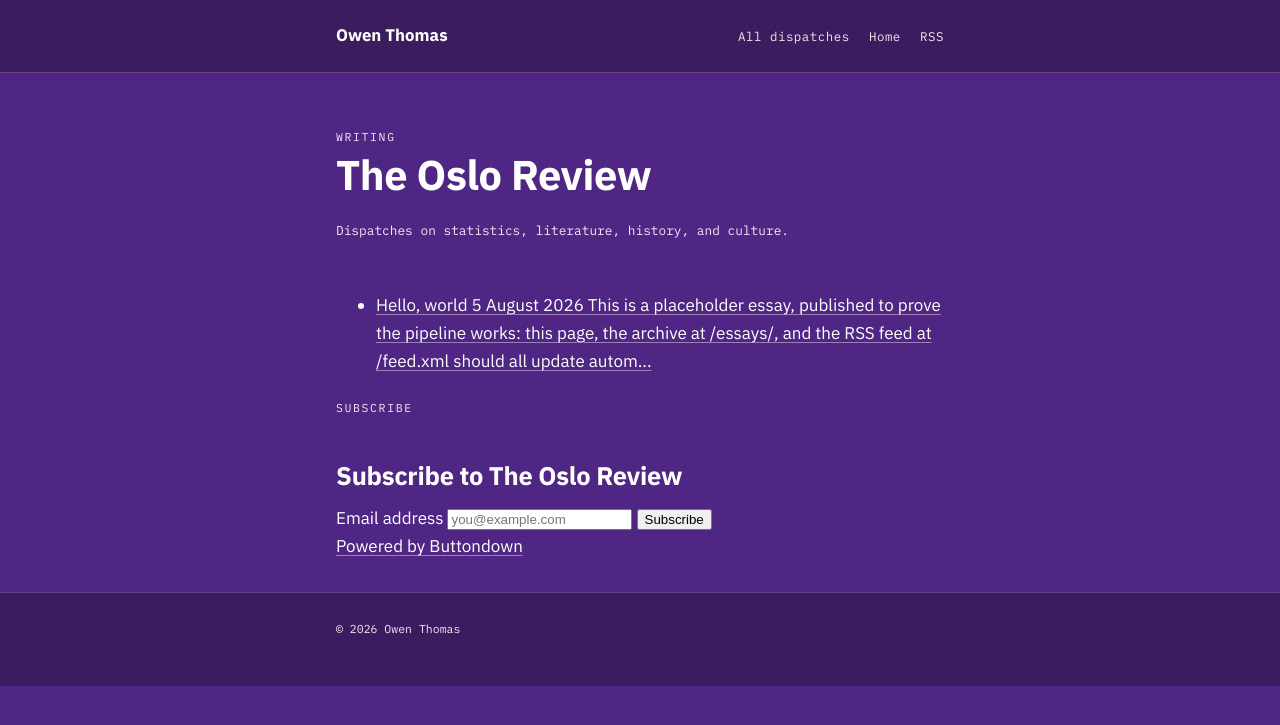
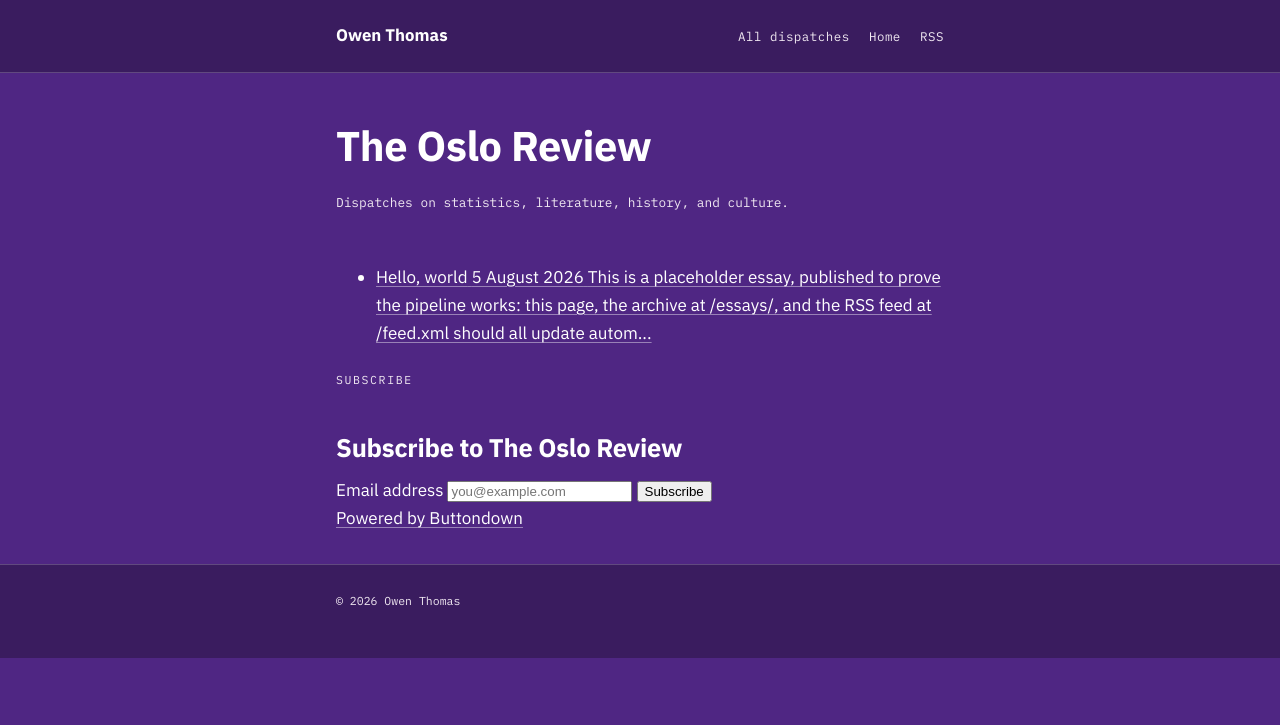
Before and after one commit to OwenThomas/personal-website, a Jekyll site: the page built from dispatches/index.html, in a window 1280 px wide. Shown: the top 725 px of the page. Built offline with Jekyll 4.4.1, drawn with Linux system fonts in a browser that asks for light colours.

Commit message:
Remove 'Writing' eyebrow from post header

```diff
--- a/dispatches/index.html
+++ b/dispatches/index.html
@@ -4,7 +4,6 @@ title: The Oslo Review
 ---
 <div class="wrap">
   <div class="post-header">
-    <span class="eyebrow">Writing</span>
     <h1>The Oslo Review</h1>
     <p class="post-meta">Dispatches on statistics, literature, history, and culture.</p>
   </div>
```
